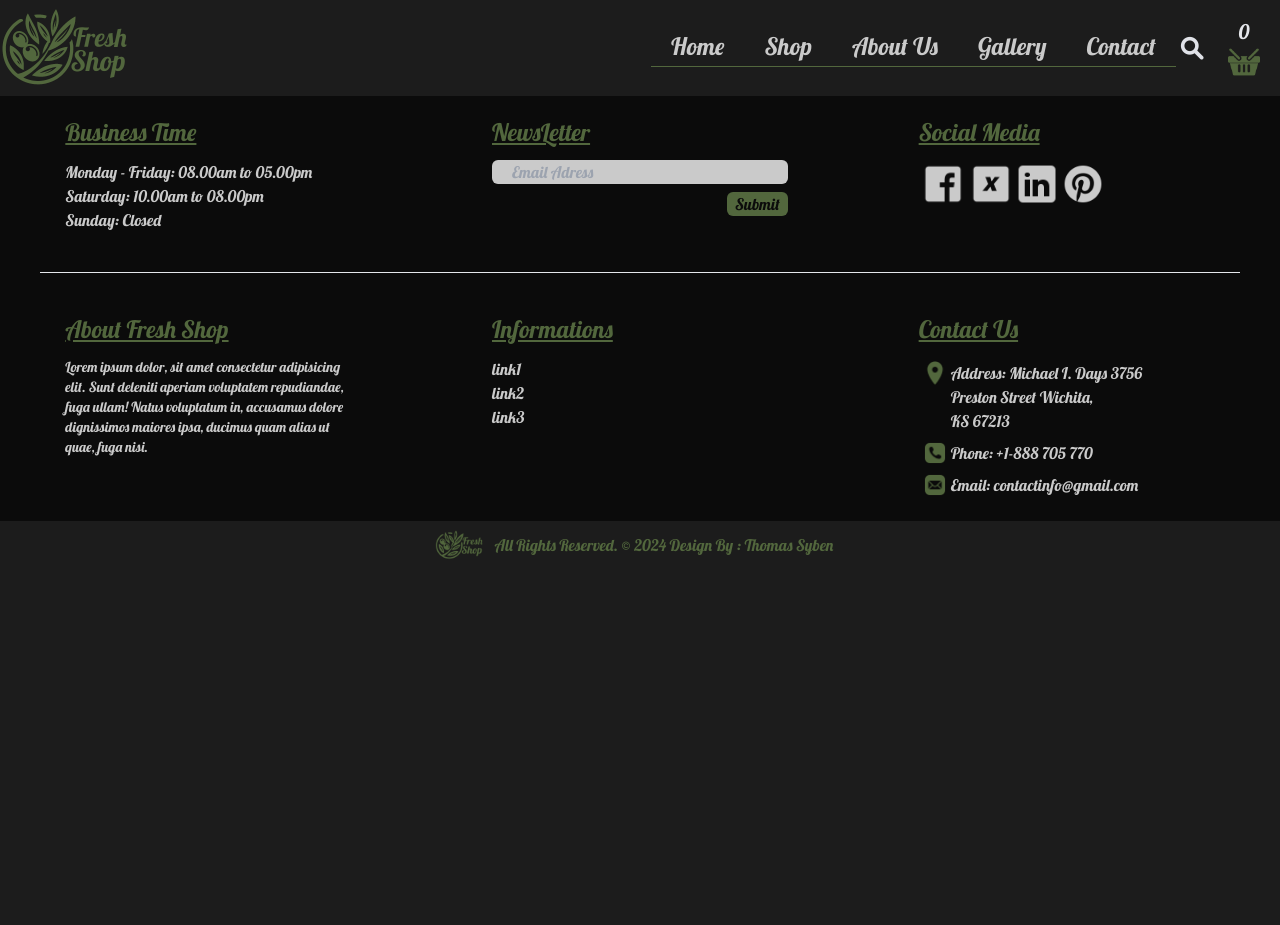
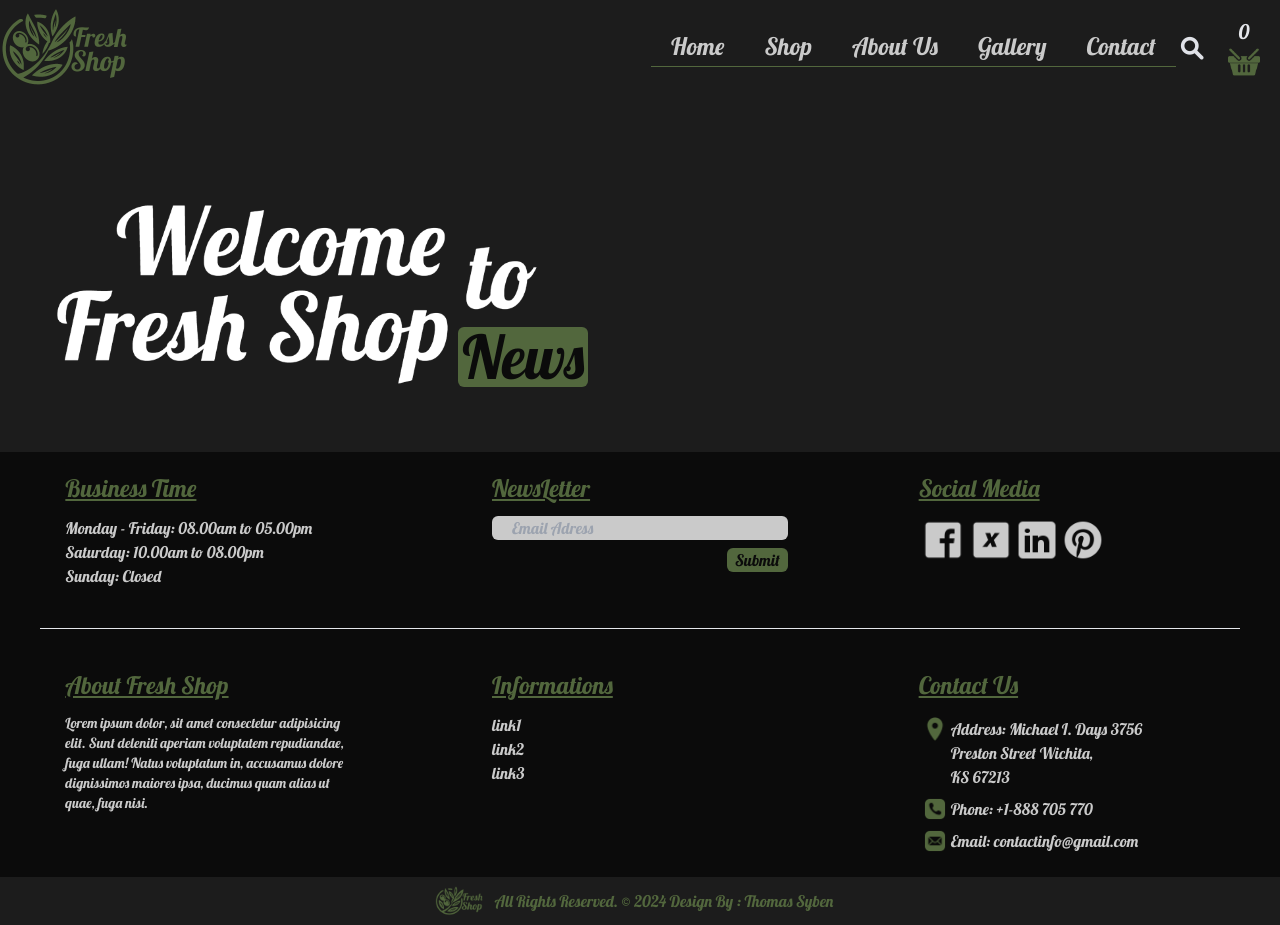
Before and after one commit to Harbingar/eShop, a React (Vite) app in the folder eShop/: page / in a window 1280 px wide. Before the commit the page ends 800 px from the top, so only its background shows below. Built offline with nearby package versions, Linux system fonts and the light colour scheme.

Commit message:
add TitleComponent

```diff
--- a/eShop/src/App.tsx
+++ b/eShop/src/App.tsx
@@ -1,12 +1,14 @@
 import './font.css';
 import Nav from "./component/navBar";
 import Footer from "./component/footer";
+import Welcome from "./component/welcome";
 
 function App() {
 
   return (
     <>
     <Nav/>
+    <Welcome/>
     <Footer/>
     </>
   )
--- /dev/null
+++ b/eShop/src/component/welcome.tsx
@@ -0,0 +1,16 @@
+import Title from "./welcomeTitle";
+const welcome: React.FC = () => {
+
+  return (
+    <div className="flex flex-row">
+        <div className="ml-4">
+           <Title/>
+        </div>
+        <div>
+
+        </div>
+    </div>
+  );
+};
+
+export default welcome;
--- /dev/null
+++ b/eShop/src/component/welcomeTitle.tsx
@@ -0,0 +1,15 @@
+
+const welcomeTitle: React.FC = () => {
+
+    return (
+        <div className="relative w-1/2">
+            <img className="w-full" src="./freshShopTitle.png" alt="Title" />
+            <button className="absolute bg-bestGreen text-bestBlack hover:border-2 hover:scale-105 hover:border-bestGreen hover:text-bestWhite hover:bg-transparent px-1 rounded-md text-6xl"
+                    style={{ top: '65%', left: '70%'}}>
+                <a href="#">News</a>
+            </button>
+        </div>
+    );
+  };
+
+  export default welcomeTitle;
--- a/eShop/src/index.css
+++ b/eShop/src/index.css
@@ -6,6 +6,7 @@
 body{
     background-color:#1C1C1C;
     font-family: 'Lobster', sans-serif;
+    overflow-x: hidden;
 }
 footer{
     background-color:#0B0B0B;
```
Also changed, not shown: eShop/public/freshShopTitle.png (added).
